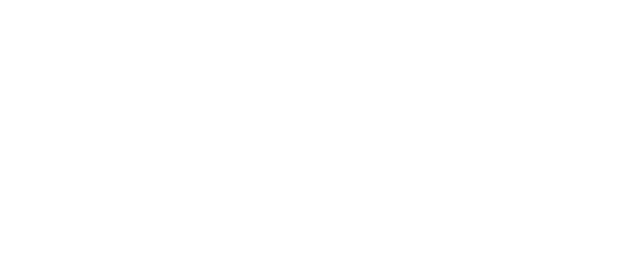
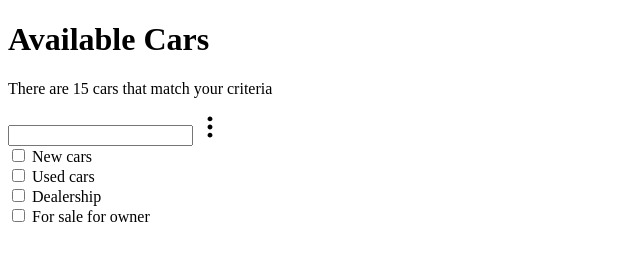
Before and after one commit to javelwill/dc-car-sales-site, a plain HTML site: page index.html in a window 1280 px wide. Shown: the whole page, without its empty margins (0-640 px from the left). Drawn offline with Linux system fonts and the light colour scheme.

Commit message:
Implement semantic html markup

```diff
--- a/index.html
+++ b/index.html
@@ -6,5 +6,36 @@
     <meta name="viewport" content="width=device-width, initial-scale=1.0" />
     <title>Design Course | Car sales site</title>
   </head>
-  <body></body>
+  <body>
+    <div class="container">
+      <header>
+        <div class="headings">
+          <h1>Available Cars</h1>
+          <p>There are 15 cars that match your criteria</p>
+        </div>
+        <div class="options">
+          <input type="text" class="search" />
+          <img src="./assets/menu.svg" alt="menu" class="menu" />
+        </div>
+        <div class="filters">
+          <div class="filter">
+            <input type="checkbox" name="new" id="new" />
+            <label for="new">New cars</label>
+          </div>
+          <div class="filter">
+            <input type="checkbox" name="used" id="used" />
+            <label for="used">Used cars</label>
+          </div>
+          <div class="filter">
+            <input type="checkbox" name="dealer" id="dealer" />
+            <label for="dealer">Dealership</label>
+          </div>
+          <div class="filter">
+            <input type="checkbox" name="owner" id="owner" />
+            <label for="owner">For sale for owner</label>
+          </div>
+        </div>
+      </header>
+    </div>
+  </body>
 </html>
```
